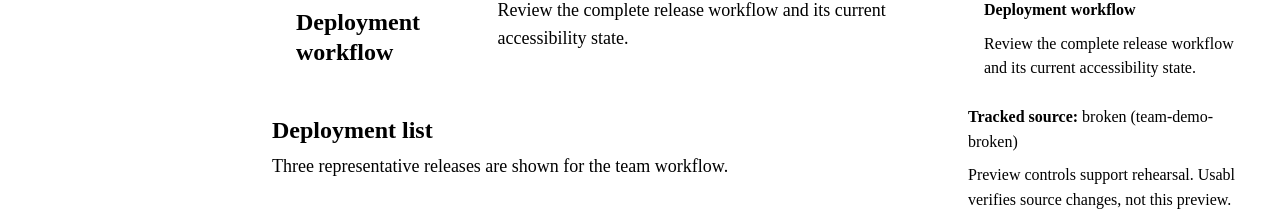
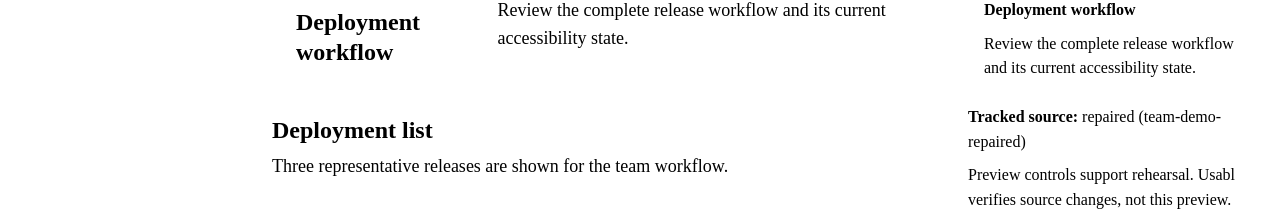
Before and after one commit to usabl-dev/usabl-app, a React (Vite) app: page /deployments in a window 1280 px wide. Shown: the part 389-600 px from the top of the page. Built offline with nearby package versions, Linux system fonts and the light colour scheme.

Commit message:
fix: repair demo accessibility behavior
Second half of the CI rehearsal. Should flip the sticky comment to verified.

Signed-off-by: Vishali <vsanghis@redhat.com>

```diff
--- a/src/demo/scenarios.ts
+++ b/src/demo/scenarios.ts
@@ -1,7 +1,7 @@
 export type SourceMode = 'broken' | 'repaired'
 
-export const CURRENT_SOURCE_MODE: SourceMode = 'broken'
-export const CURRENT_SOURCE_LABEL = 'team-demo-broken'
+export const CURRENT_SOURCE_MODE: SourceMode = 'repaired'
+export const CURRENT_SOURCE_LABEL = 'team-demo-repaired'
 
 export type DemoScenarioId =
   | 'deployment-workflow'
```
